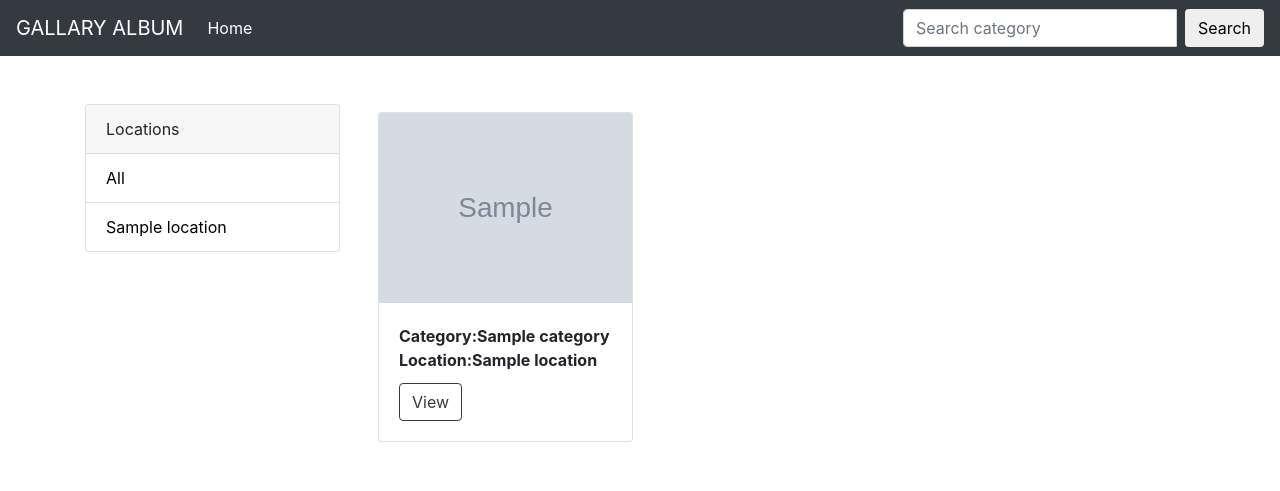
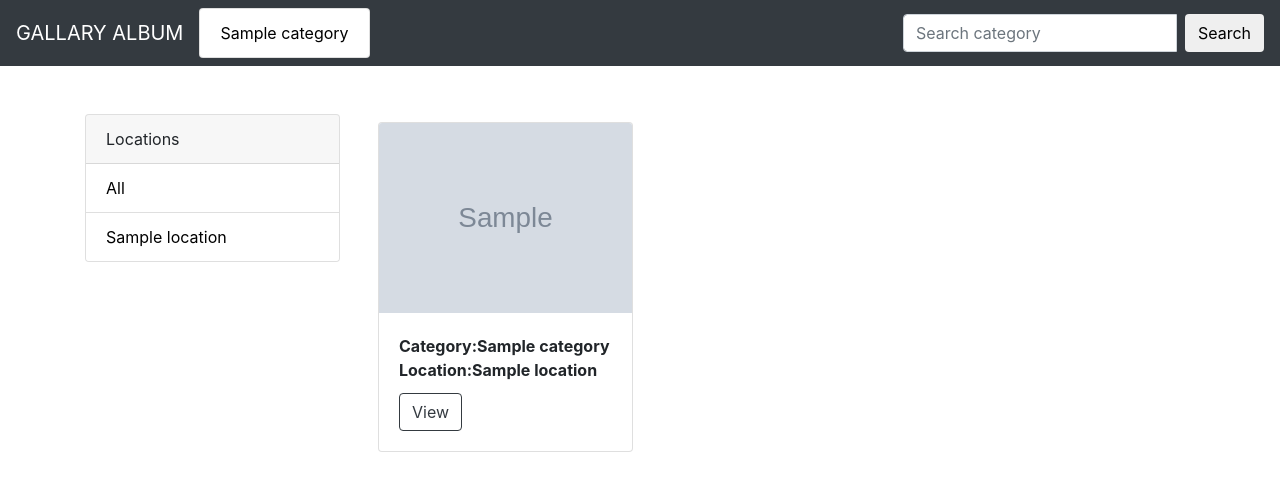
Before and after one commit to faisoabdirisak/Gallary_photo, a Django app: page / in a window 1280 px wide. Shown: the top 491 px of the page. Run offline with Django 4.2, Linux system fonts and the light colour scheme; tables that the repository leaves empty hold one stand-in row (values such as "Sample post"); grey boxes marked "Sample" are stand-in pictures; some libraries are stand-ins or nearby versions.

Commit message:
add category in the navbar

```diff
--- a/gallary/templates/gallary.html
+++ b/gallary/templates/gallary.html
@@ -14,7 +14,11 @@
         <nav class="navbar navbar-expand-lg navbar-dark bg-dark"> <a class="navbar-brand" href="#" data-abc="true">GALLARY ALBUM</a> <button class="navbar-toggler" type="button" data-toggle="collapse" data-target="#navbarColor02" aria-controls="navbarColor02" aria-expanded="false" aria-label="Toggle navigation"> <span class="navbar-toggler-icon"></span> </button>
             <div class="collapse navbar-collapse" id="navbarColor02">
                 <ul class="navbar-nav mr-auto">
-                    <li class="nav-item active"> <a class="nav-link" href="#" data-abc="true">Home <span class="sr-only">(current)</span></a> </li>
+                    {%for category in categories%}
+                    <li class="list-group-item">
+                       <a href="{% url 'gallary' %}?category={{category.name}}"> {{category.name}}</a>
+                    </li>
+                    {% endfor %}
                         </ul>
                 </ul>
                 <form class="navbar-form" role="search" action="{% url 'search_results' %}">
--- a/gallary/views.py
+++ b/gallary/views.py
@@ -10,9 +10,9 @@ def gallary(request):
         photos=Photo.objects.all()
     else:
          photos = Photo.objects.filter(location__name = location)
+
+    locations=Location.objects.all()
     categories=Category.objects.all()
-    locations=Location.objects.all()
-
     context={'locations':locations, 'categories':categories, 'photos':photos}
     return render(request,'gallary.html',context)
 
```
